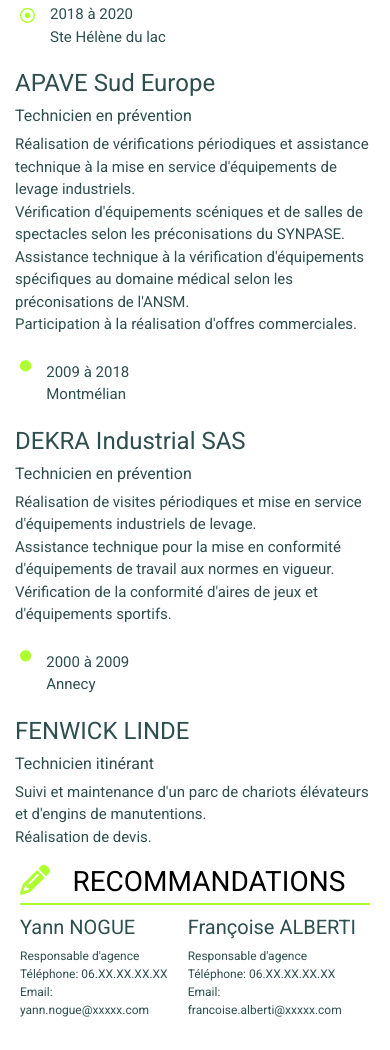
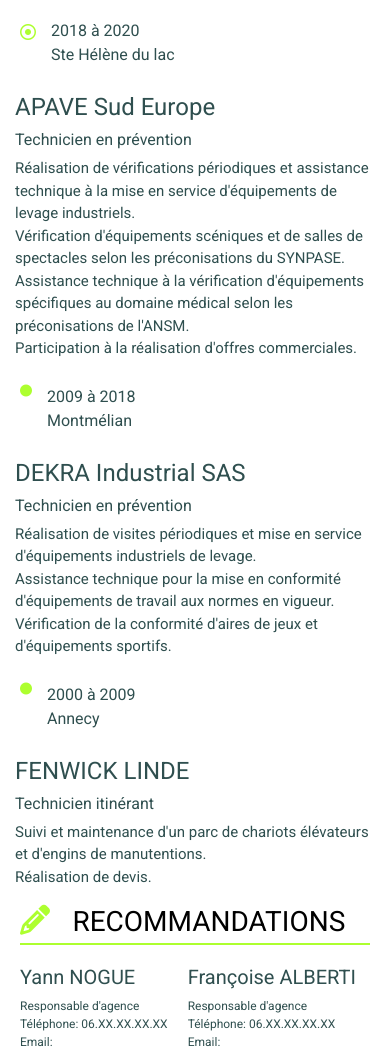
Before and after one commit to fred-devproject/P2_DUCHER_FRED, a plain HTML site: page index.html in a window 390 px wide. Shown: the part 1651-2701 px from the top of the page. Drawn offline with nearby package versions, Linux system fonts and the light colour scheme.

Commit message:
modification responsive version

```diff
--- a/index.html
+++ b/index.html
@@ -77,7 +77,7 @@
 								</div>
 								<article class="right__box__text__content">
 									<H4 class="right__box__undertitle">OPENCLASSROOM</h4>
-									<h6>Développeur web</h6>
+									<h6 class="right__box__undertitle">Développeur web</h6>
 									Parcours de formation en ligne en vue de l'obtention du titre professionnel "RNCP32173" Développeur Web.
 								</article>
 							</div>
@@ -88,7 +88,7 @@
 								</div>
 								<article class="right__box__text__content">
 									<H4 class="right__box__undertitle">CFAI de l'Erier</h4>
-									<h6>Mécanicien automobile</h6>
+									<h6 class="right__box__undertitle">Mécanicien automobile</h6>
 									BEP-CAP Maintenance des véhicules automobiles en alternance
 								</article>
 							</div>
@@ -107,7 +107,7 @@
 									</div>
 									<article class="right__box__text__content">
 										<H4 class="right__box__undertitle">APAVE Sud Europe</h4>
-										<h6>Technicien en prévention</h6>
+										<h6 class="right__box__undertitle">Technicien en prévention</h6>
 										Réalisation de vérifications périodiques et assistance technique à la mise en service d'équipements de levage industriels.<br/>
 										Vérification d'équipements scéniques et de salles de spectacles selon les préconisations du SYNPASE.<br/>
 										Assistance technique à la vérification d'équipements spécifiques au domaine médical selon les préconisations de l'ANSM.<br/>
@@ -121,7 +121,7 @@
 									</div>
 									<article class="right__box__text__content">
 										<h4 class="right__box__undertitle">DEKRA Industrial SAS</h4>
-										<h6>Technicien en prévention</h6>
+										<h6 class="right__box__undertitle">Technicien en prévention</h6>
 										Réalisation de visites périodiques et mise en service d'équipements industriels de levage.<br/>
 										Assistance technique pour la mise en conformité d'équipements de travail aux normes en vigueur.<br/>
 										Vérification de la conformité d'aires de jeux et d'équipements sportifs.
@@ -134,7 +134,7 @@
 									</div>
 									<article class="right__box__text__content">
 										<h4 class="right__box__undertitle">FENWICK LINDE</h4>
-										<h6>Technicien itinérant</h6>
+										<h6 class="right__box__undertitle">Technicien itinérant</h6>
 										Suivi et maintenance d'un parc de chariots élévateurs et d'engins de manutentions.<br/>
 										Réalisation de devis.
 									</article>
--- a/style.css
+++ b/style.css
@@ -212,7 +212,7 @@ i.fas
 .right__box__text__block
 {
 	display:flex;
-	margin-top: 10px;
+	margin-top: 20px;
 }
 .right__box__text__reco
 	{
@@ -231,8 +231,6 @@ i.fas
 	padding-right: 15px;
 	padding-top: 5px;
 }
-
-
 /* Taille d'écran < à 768px */
 /* responsive header */
 @media(max-width:768px)
@@ -272,14 +270,20 @@ i.fas
 	{
 		margin:5px;
 		flex-grow: 1;
-		font-size: 15px;
-		display:inline-flex;
+		font-size: medium;
+		width: auto;
+	}
+.right__box__undertitle
+	{
+		width: 70%;
+		padding-right: 0px;
+		margin-top: 5px;
 	}
 .right__box__text__block
 	{
 		display:flex;
 		justify-content: space-around;
-		margin-top:10px;
+		margin-top:20px;
 	}
 .right__box__text__reco
 	{
@@ -294,6 +298,7 @@ i.fas
 		display: flex;
 		justify-content: space-around;
 		font-size: 35px;
+		text-align: justify;
 	}
 i.fas
 	{
```
